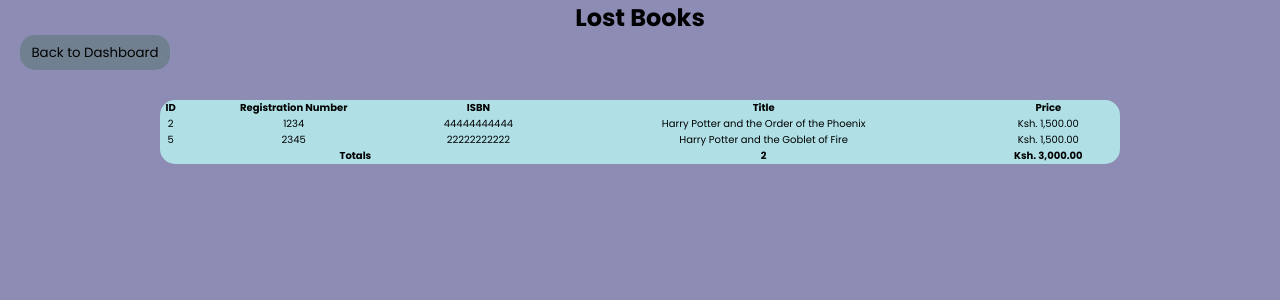
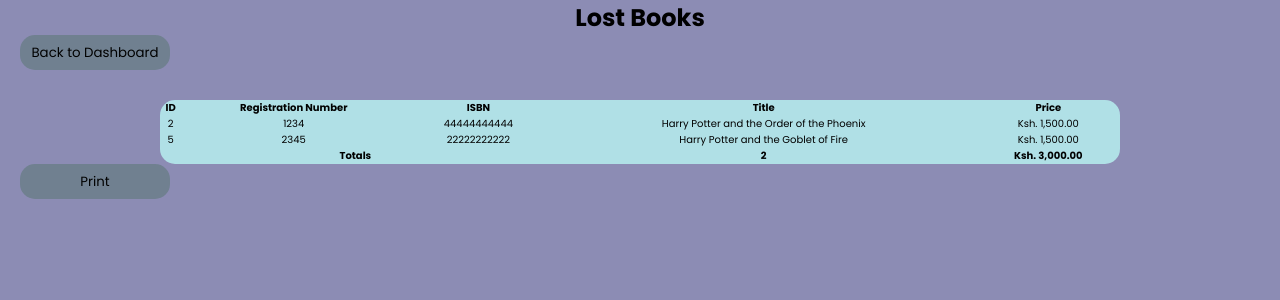
Before and after one commit to raskovnik/library-system, a PHP site: page /lost.php in a window 1280 px wide. Shown: the top 300 px of the page. Run offline with PHP 8.4, Linux system fonts and the light colour scheme; data comes from the database, SQL or seed files in the repository.

Commit message:
print pages (#74)

```diff
--- a/pages/lost.php
+++ b/pages/lost.php
@@ -50,5 +50,6 @@
             ?>
             <a href="dashboard.php"><button>Back to Dashboard</a>
         </table>
+        <button onclick="window.print()">Print</button>
     </body>
 </html>
--- a/pages/overdue.php
+++ b/pages/overdue.php
@@ -55,5 +55,6 @@
                 }
             ?>
         </table>
+        <button onclick="window.print()">Print</button>
     </body>
 </html>
--- a/pages/report.php
+++ b/pages/report.php
@@ -47,5 +47,6 @@
             ?>
             <a href="dashboard.php"><button>Back to Dashboard</a>
         </table>
+        <button onclick="window.print()">Print</button>
     </body>
 </html>
```
